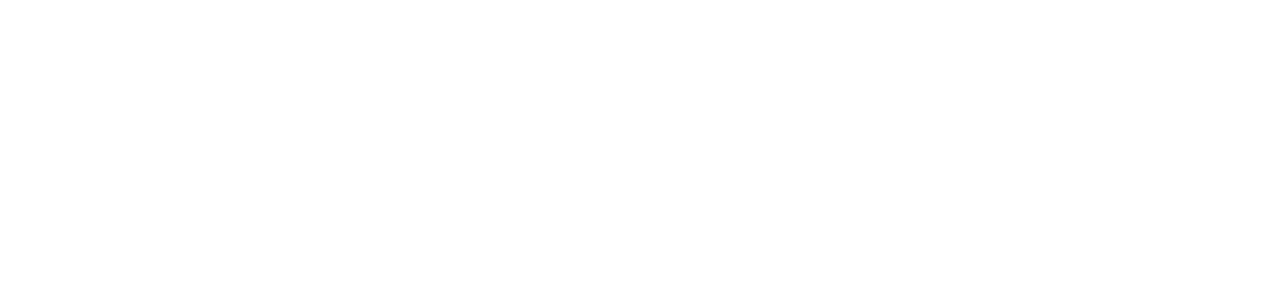
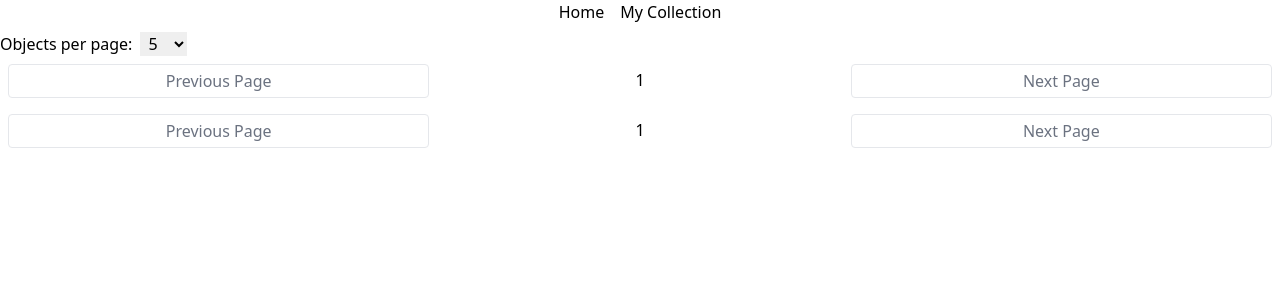
Before and after one commit to OskarBrzeski/ExhibitionCurator, a React (Vite) app: page /collection in a window 1280 px wide. Before the commit this address had no page. Shown: the top 300 px of the page. Built offline with nearby package versions, Linux system fonts and the light colour scheme; what axios-rate-limit would draw is missing.

Commit message:
allow user to add objects to collection

```diff
--- a/src/App.tsx
+++ b/src/App.tsx
@@ -1,12 +1,16 @@
 import { Route, Routes } from "react-router-dom";
 
 import HomePage from "./pages/HomePage.tsx";
+import NavBar from "./components/NavBar.tsx";
+import CollectionPage from "./pages/CollectionPage.tsx";
 
 function App() {
   return (
     <main>
+      <NavBar />
       <Routes>
         <Route path="/" element={<HomePage />} />
+        <Route path="/collection" element={<CollectionPage />} />
       </Routes>
     </main>
   );
--- /dev/null
+++ b/src/components/NavBar.tsx
@@ -0,0 +1,14 @@
+import { Link } from "react-router-dom";
+
+function NavBar() {
+  return (
+    <header>
+      <nav className="flex gap-4 justify-center">
+        <Link to="/">Home</Link>
+        <Link to="/collection">My Collection</Link>
+      </nav>
+    </header>
+  );
+}
+
+export default NavBar;
--- a/src/components/ObjectCard.tsx
+++ b/src/components/ObjectCard.tsx
@@ -1,12 +1,34 @@
+import { useContext } from "react";
 import Thumbnail from "./Thumbnail";
+import {
+  CollContextType,
+  CollectionContext,
+} from "../contexts/CollectionContext";
 
 type Props = {
   key: string;
+  id: number;
   imageURL: string;
   title: string;
 };
 
-function ObjectCard({ imageURL, title }: Props) {
+function ObjectCard({ id, imageURL, title }: Props) {
+  const { collection, setCollection } = useContext(
+    CollectionContext
+  ) as CollContextType;
+
+  function addToCollection() {
+    setCollection((coll) => [...coll, id]);
+  }
+
+  function removeFromCollection() {
+    setCollection((coll) => coll.filter((obj) => obj !== id));
+  }
+
+  function inCollection() {
+    return collection.includes(id);
+  }
+
   return (
     <li className="border rounded flex p-2">
       <section className="w-2/5 max-w-28 h-28 flex-none">
@@ -14,8 +36,11 @@ function ObjectCard({ imageURL, title }: Props) {
       </section>
       <section className="flex flex-col flex-1">
         <p className="mx-4 my-2 flex-1">{title}</p>
-        <button className="border rounded px-2 h-8 mx-auto enabled:hover:shadow enabled:active:shadow-inner">
-          Add to Collection
+        <button
+          className="border rounded px-2 h-8 mx-auto enabled:hover:shadow enabled:active:shadow-inner"
+          onClick={inCollection() ? removeFromCollection : addToCollection}
+        >
+          {inCollection() ? "Remove from Collection" : "Add to Collection"}
         </button>
       </section>
     </li>
--- a/src/components/ObjectList.tsx
+++ b/src/components/ObjectList.tsx
@@ -17,7 +17,7 @@ function ObjectList({ searchResult, setLoading }: Props) {
 
   useEffect(() => {
     setObjects([]);
-    const start = (page - 1) * pageSize + 1;
+    const start = (page - 1) * pageSize;
     const end = start + pageSize;
 
     Promise.all(
@@ -45,6 +45,7 @@ function ObjectList({ searchResult, setLoading }: Props) {
       return (
         <ObjectCard
           key={obj.objectID.toString()}
+          id={obj.objectID}
           imageURL={obj.primaryImage}
           title={obj.title}
         />
--- /dev/null
+++ b/src/contexts/CollectionContext.tsx
@@ -0,0 +1,21 @@
+import { createContext, ReactElement, useState } from "react";
+import { SetState } from "../utils/types";
+
+export type CollContextType = {
+  collection: number[];
+  setCollection: SetState<number[]>;
+};
+
+export const CollectionContext = createContext<CollContextType | null>(null);
+
+type Props = { children: ReactElement };
+
+export function CollectionProvider({ children }: Props) {
+  const [collection, setCollection] = useState<number[]>([]);
+
+  return (
+    <CollectionContext.Provider value={{ collection, setCollection }}>
+      {children}
+    </CollectionContext.Provider>
+  );
+}
--- a/src/main.tsx
+++ b/src/main.tsx
@@ -3,11 +3,14 @@ import { createRoot } from "react-dom/client";
 import { BrowserRouter } from "react-router-dom";
 import App from "./App.tsx";
 import "./index.css";
+import { CollectionProvider } from "./contexts/CollectionContext.tsx";
 
 createRoot(document.getElementById("root")!).render(
   <StrictMode>
-    <BrowserRouter>
-      <App />
-    </BrowserRouter>
-  </StrictMode>,
+    <CollectionProvider>
+      <BrowserRouter>
+        <App />
+      </BrowserRouter>
+    </CollectionProvider>
+  </StrictMode>
 );
--- /dev/null
+++ b/src/pages/CollectionPage.tsx
@@ -0,0 +1,16 @@
+import { useContext } from "react";
+import ObjectList from "../components/ObjectList";
+import {
+  CollContextType,
+  CollectionContext,
+} from "../contexts/CollectionContext";
+
+function CollectionPage() {
+  const { collection } = useContext(CollectionContext) as CollContextType;
+
+  const searchResult = { objectIDs: collection, total: collection.length };
+
+  return <ObjectList searchResult={searchResult} setLoading={() => false} />;
+}
+
+export default CollectionPage;
```
